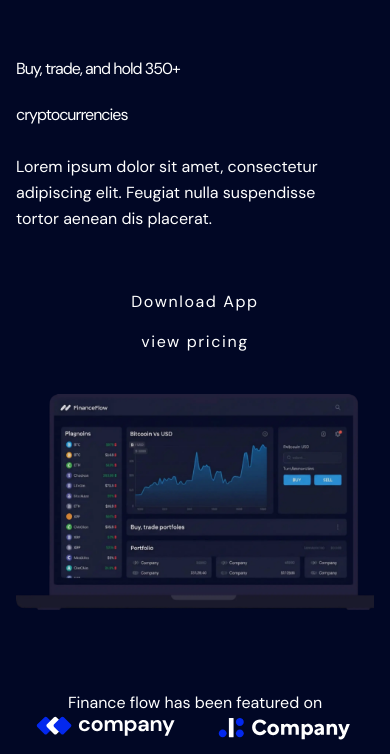
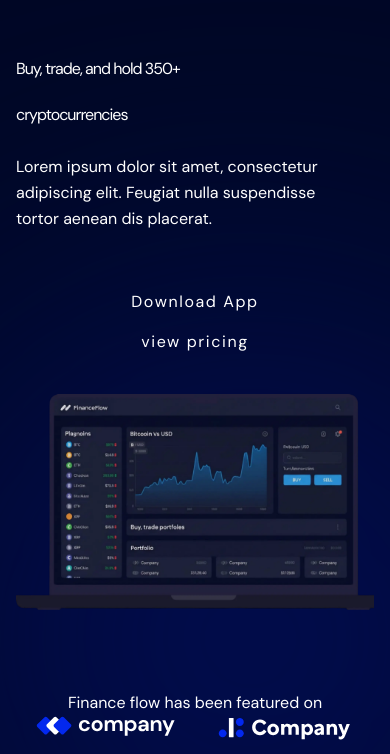
Before and after one commit to moutasem981/FinanceFlow, a website: page index.html in a window 390 px wide. Shown: the part 79-833 px from the top of the page. Drawn offline with nearby package versions, Linux system fonts and the light colour scheme.

Commit message:
add background to hero section

```diff
--- a/index.html
+++ b/index.html
@@ -20,7 +20,6 @@
     <link href="https://cdn.jsdelivr.net/npm/flowbite@4.0.1/dist/flowbite.min.css" rel="stylesheet" />
 
     <!-- tailwindcss file -->
-
       <link href="./assets/css/output.css" rel="stylesheet">
 
 </head>
@@ -96,7 +95,7 @@
 
   </header>
 <main>
-    <section class="pt-12 lg:pt-51.5 pb-43.25">
+    <section class="pt-12 lg:pt-51.5 pb-43.25 bg-[url(../img/index/public/bg-hero-mobile.svg)] bg-no-repeat bg-cover bg-top lg:bg-none">
         <div class="container flex flex-col">
             <div class="flex  justify-center h-full flex-wrap gap-10 lg:gap-[126.57px]  lg:flex-nowrap lg:gap-0.5">
                 <div class="flex flex-col gap-4 md:gap-2.25 w-full">
```
Also changed, not shown: assets/css/output.css, assets/img/index/public/bg-hero-mobile.svg (added).
